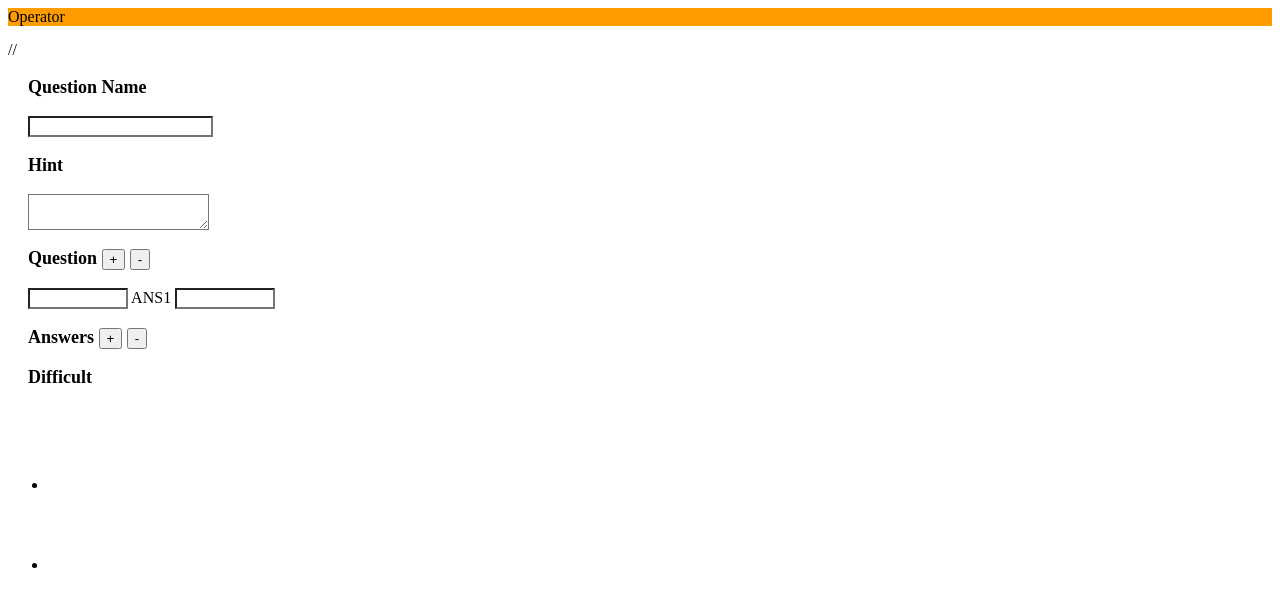
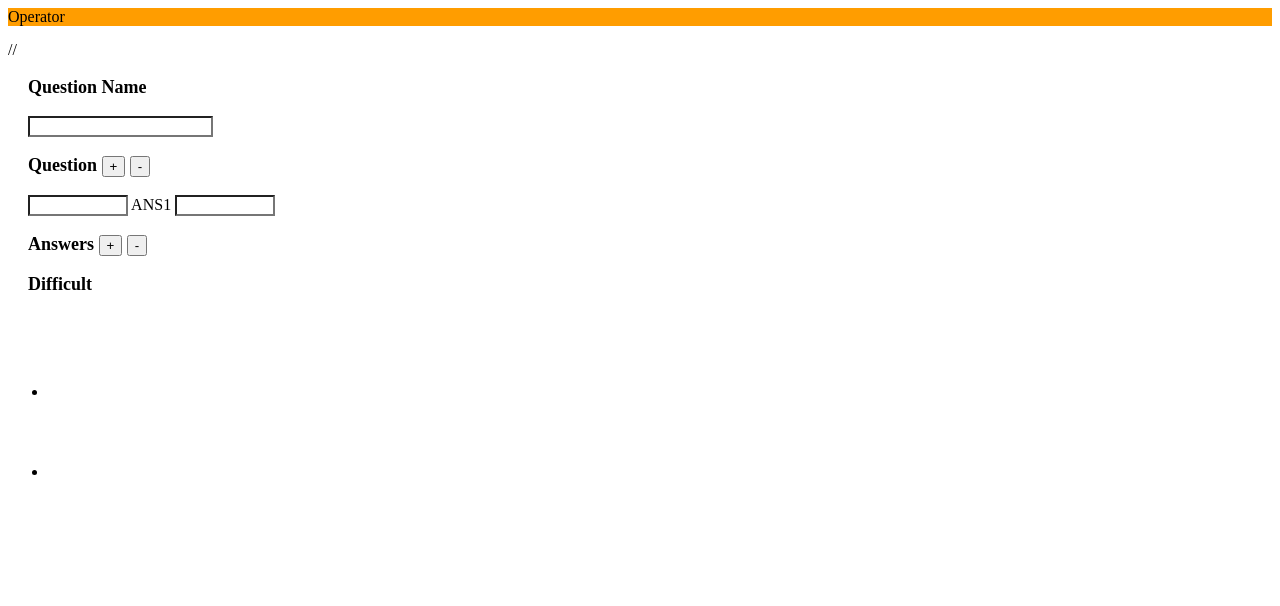
Before and after one commit to saguba01/diagameJS, a website: page views/addlogic/addlogic.html in a window 1280 px wide. Drawn offline with Linux system fonts and the light colour scheme.

Commit message:
coding : remove hint input

```diff
--- a/views/addlogic/addlogic.html
+++ b/views/addlogic/addlogic.html
@@ -55,8 +55,6 @@
             <div style="padding: 0px 20px 20px 20px;">
                 <p style="text-align: left;font-size: 18px;font-weight: bold;" >Question Name</p>
                 <input id="questionInput" type="text" style="background-color: white;"/>
-                <p style="text-align: left;font-size: 18px;font-weight: bold;" >Hint</p>
-                <textarea id="hintInput" style="background-color: white;"></textarea>
                 <p style="text-align: left;font-size: 18px;font-weight: bold;" >Question
                 <button id="q_increase">+</button>
                 <button id="q_decrease">-</button>
```
